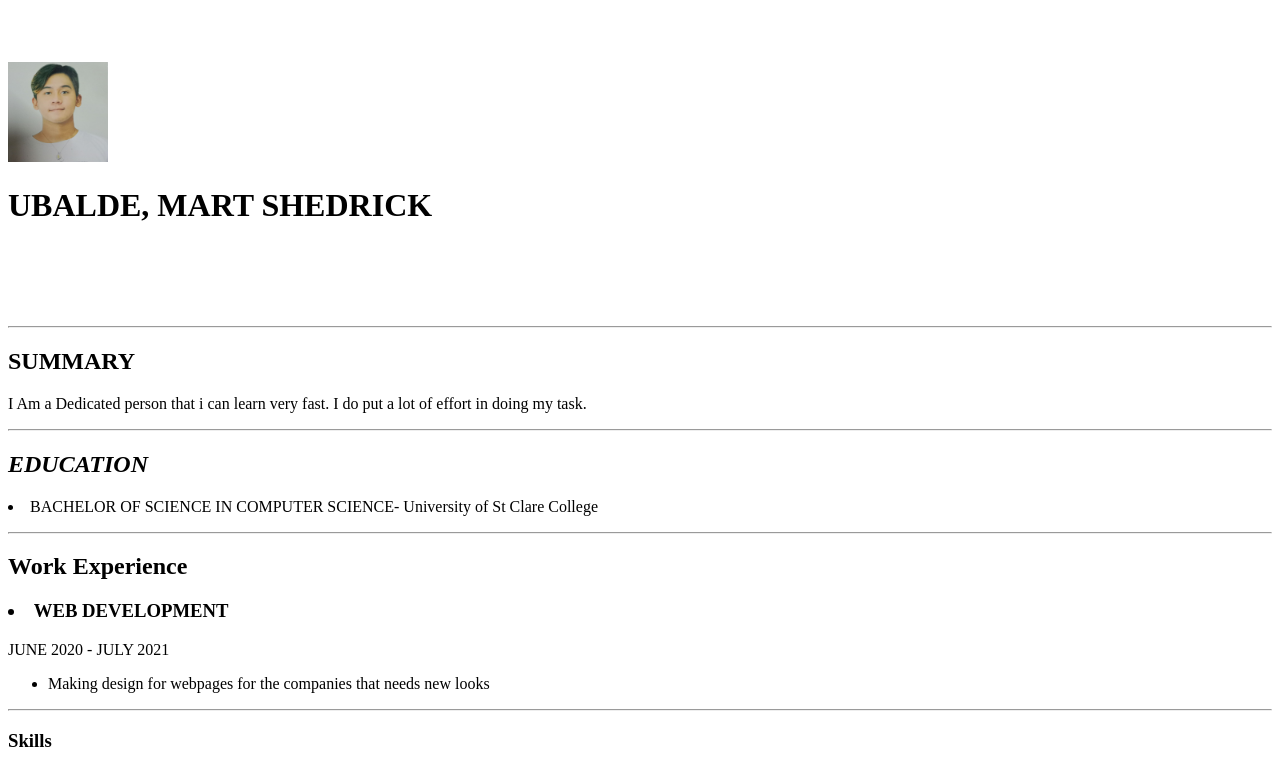
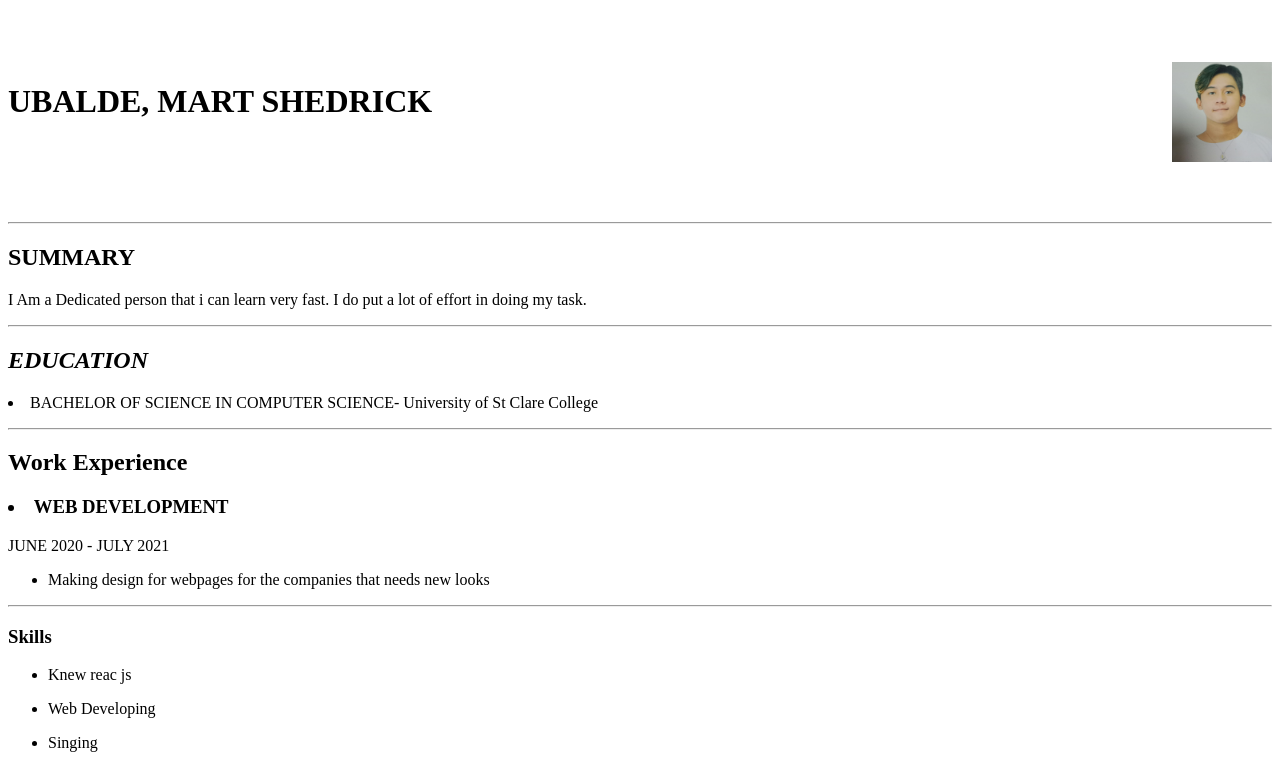
Before and after one commit to martshedrick/my-portfolio, a plain HTML site: page index.html in a window 1280 px wide. Shown: the top 767 px of the page. Drawn offline with Linux system fonts and the light colour scheme.

Commit message:
Update index.html

```diff
--- a/index.html
+++ b/index.html
@@ -8,7 +8,7 @@
 
 <body>
     <br><br><br>
-    <img src="martssss.png" width="100" height="100" >
+    <img align="right" src="martssss.png" width="100" height="100" >
     <h1><b>UBALDE, MART SHEDRICK </b></h1>
      <br><br><br><br>
 
```
